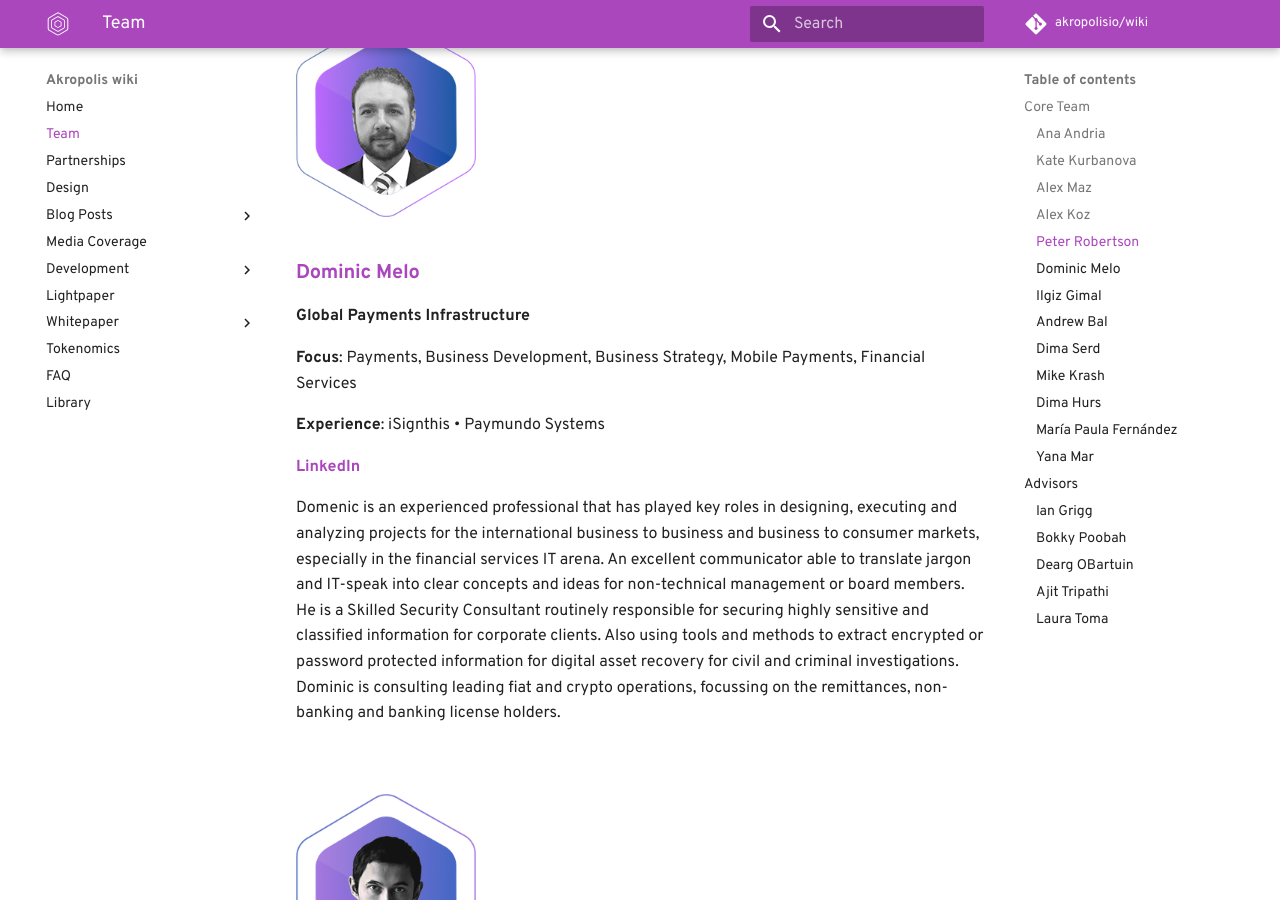
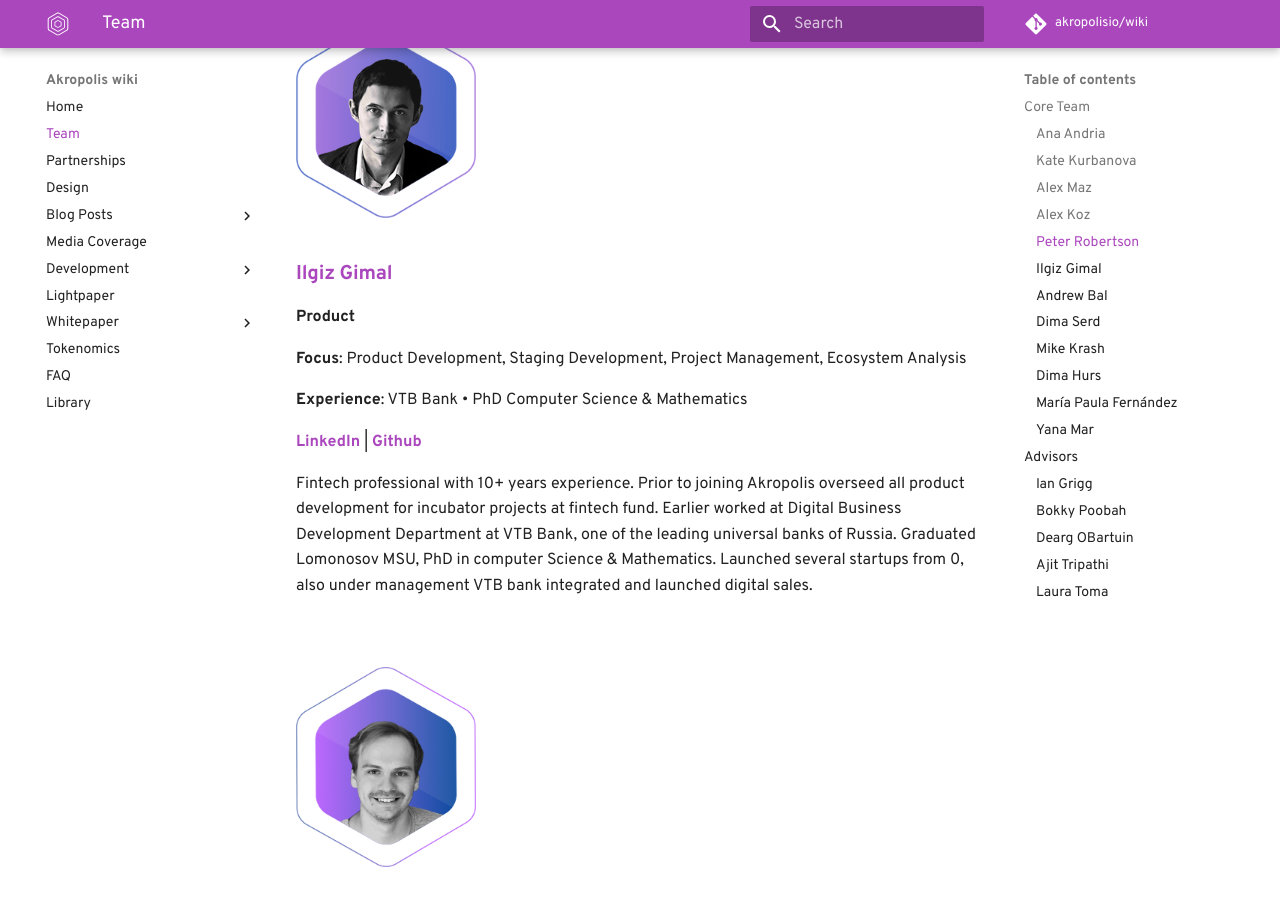
Before and after one commit to kaonone/wiki, an MkDocs documentation site: the page built from docs/team.md, in a window 1280 px wide and 900 px high, scrolled down 3823 px. Built offline with MkDocs 1.6.1 and Material for MkDocs 9.7.7, drawn with Linux system fonts in a browser that asks for light colours; some web fonts are replaced; comment, search, counter and statistics services are not loaded; old or Windows-style settings are respelled for this version of MkDocs.

Commit message:
Dominic remove

```diff
--- a/docs/team.md
+++ b/docs/team.md
@@ -90,24 +90,6 @@
 Peter is a fellow of the UK actuarial profession with a track record spanning over 30 years in DC pensions, life assurance, and asset management in developed and emerging economies.
 He was involved in setting up new businesses in Germany, China and India where he also spent some time as a non-executive director of IDFC (the Infrastructure Development Finance Corporation). He then helped start up Vanguard Investments UK, arguably the most disruptive new venture in European asset management in many years.
 Peter has been involved in the pension industry in Europe, Asia, and the USA in various capacities, including designing innovative and low cost solutions for UK DC pension investors, as an administrator of corporate and individual pension plans, and as a pension scheme trustee in the Eurozone and Asia.
-
-</br>
-</br>
-<img src="/images/team/melo@2x.png" width="180" alt="drawing" />
-
-### [**Dominic Melo**](https://linkedin.com/in/paymentexpert)
-
-
-**Global Payments Infrastructure**
-
-**Focus**: Payments, Business Development, Business Strategy, Mobile Payments, Financial Services
-
-
-**Experience**: iSignthis • Paymundo Systems
-
-[**LinkedIn**](https://linkedin.com/in/paymentexpert)
-
-Domenic is an experienced professional that has played key roles in designing, executing and analyzing projects for the international business to business and business to consumer markets, especially in the financial services IT arena. An excellent communicator able to translate jargon and IT-speak into clear concepts and ideas for non-technical management or board members. He is a Skilled Security Consultant routinely responsible for securing highly sensitive and classified information for corporate clients. Also using tools and methods to extract encrypted or password protected information for digital asset recovery for civil and criminal investigations. Dominic is consulting leading fiat and crypto operations, focussing on the remittances, non-banking and banking license holders.
 
 </br>
 </br>
```
